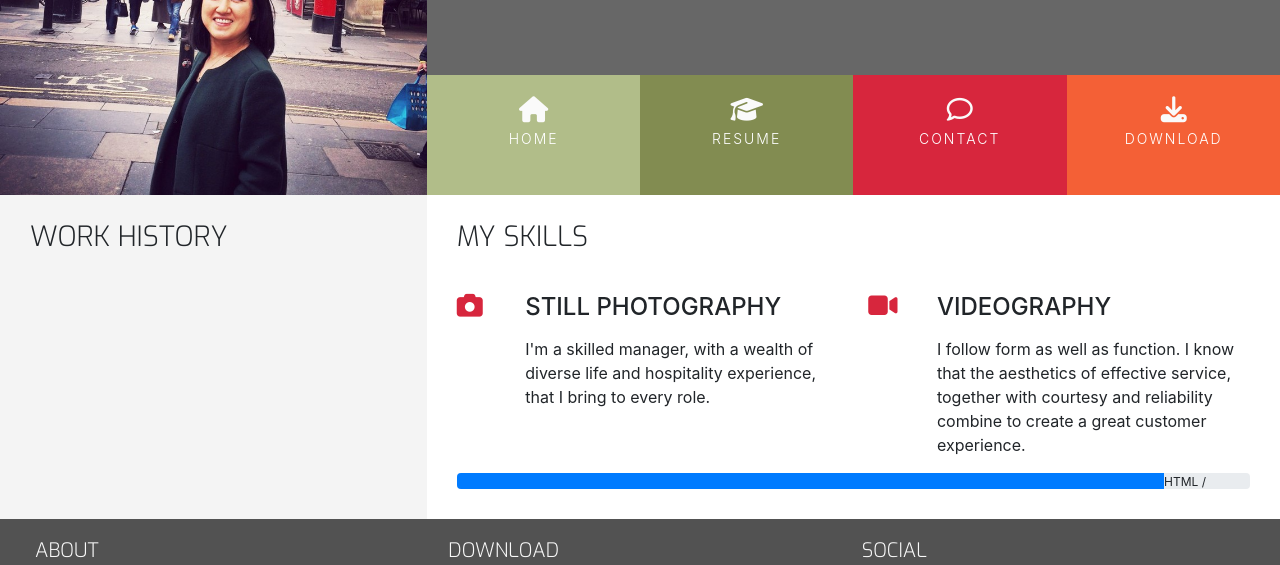
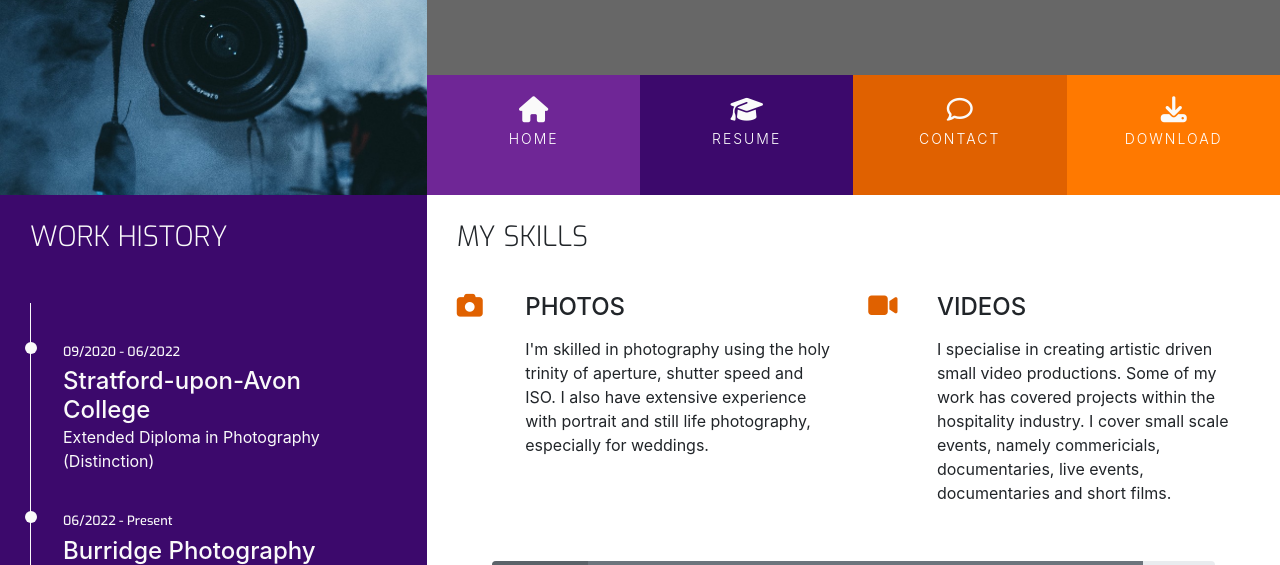
Before and after one commit to janet-dev/ci-ucd-resume, a plain HTML site: page resume.html in a window 1280 px wide. Shown: the part 174-739 px from the top of the page. Drawn offline with nearby package versions, Linux system fonts and the light colour scheme.

Commit message:
Add resume.html content

```diff
--- a/assets/css/style.css
+++ b/assets/css/style.css
@@ -14,17 +14,21 @@
     background-color: #f4f4f4;
 }
 
+.bg-color-work-history {
+    background-color: #3c096c;
+}
+
 .ui-menu-color-home {
-    background-color: #b1bd89;
+    background-color: #6f2696;
 }
 .ui-menu-color-resume {
-    background-color: #828c51;
+    background-color: #3c096c;
 }
 .ui-menu-color-contact {
-    background-color: #d7263d;
+    background-color: #e06100;
 }
 .ui-menu-color-download {
-    background-color: #f46036;
+    background-color: #ff7900;
 }
 
 /*------------------------------------Special paddings/margins/text*/
@@ -57,6 +61,7 @@ h1,h2,h3,h4 {
     float: none;
 }
 
+.history-heading,
 .section-heading {
     font-family: "Exo", sans-serif;
     font-weight: 300;
@@ -75,7 +80,7 @@ header {
 }
 
 .logo {
-    background: url("../images/miranda.jpg");
+    background: url("../images/brandon-erlinger-ford-jL8QFwnuOcQ-unsplash.jpg");
     background-position: center;
     background-repeat: no-repeat;
     background-size: cover;
@@ -169,7 +174,7 @@ footer {
     -o-transition: all 0.35s ease-in-out;
 }
 .cv-pdf i:hover {
-    color: #f46036;
+    color: #3c096c;
 }
 
 .social-links li a i {
@@ -188,7 +193,7 @@ footer {
     -o-transition: all 0.35s ease-in-out;
 }
 .social-links li a i:hover {
-    background: #828c51;
+    background: #3c096c;
 }
 
 #footer-details {
@@ -199,7 +204,7 @@ footer {
 
 .three-reasons-icon {
     font-size: 26px;
-    color: #d7263d;
+    color: #e06100;
 }
 .three-reasons-heading {
     margin-bottom: 15px;
@@ -237,3 +242,67 @@ footer {
     position: relative;
     width: 60%;
 }
+
+/*------------------------------------Personal info*/
+
+.progress {
+    position: relative;
+    height: 25px;
+    margin-bottom: 4px;
+}
+.progress-type {
+    position: absolute;
+    left: 0px;
+    font-weight: 400;
+    padding: 3px 30px 2px 10px;
+    color: #fafafa;
+    background-color: rgba(25, 25, 25, 0.2);
+}
+.progress-section {
+    margin: 40px 20px;
+}
+
+/*------------------------------------Work history*/
+
+.history-heading {
+    color: #fafafa;
+    margin-bottom: 50px;
+}
+
+.timeline-item {
+    padding: 4em 2em 0em 2em;
+    position: relative;
+    color: #fafafa;
+    border-left: 1px solid;
+}
+.timeline-item p {
+    padding: 0;
+    margin: 0;
+}
+.timeline-item:before {
+    content: attr(data-dates);
+    position: absolute;
+    left: 2.5em;
+    top: 3em;
+    display: block;
+    font-family: "Exo", sans-serif;
+    font-weight: 500;
+    font-size: 0.8em;
+    padding: 0;
+    margin: 0;
+}
+.timeline-item:after {
+    width: 12px;
+    height: 12px;
+    display: block;
+    top: 2.4em;
+    position: absolute;
+    left: -6px;
+    border-radius: 12px;
+    content: '';
+    background: #fafafa;
+}
+
+.history-items {
+    margin-bottom: 30px;
+}
--- a/resume.html
+++ b/resume.html
@@ -20,8 +20,8 @@
             <div class="col-md-8">
                 <div class="row no-gutters bg-color-name-title">
                     <div class="col heading">
-                        <h1 class="name">Miranda Murray</h1>
-                        <h2 class="title">Restaurant Manager</h2>
+                        <h1 class="name">Ben Burridge</h1>
+                        <h2 class="title">Photographer & Videographer</h2>
                     </div>
                 </div>
                 <div class="row no-gutters">
@@ -47,10 +47,22 @@
     </header>
     <section class="container-fluid">
         <div class="row">
-            <div class="col-md-4 bg-color-personal-info section-column">
+            <div class="col-md-4 bg-color-work-history section-column">
                 <div class="row">
                     <div class="col-12">
-                        <h3 class="section-heading uppercase">Work History</h3>
+                        <h3 class="history-heading uppercase">Work History</h3>
+                    </div>
+                </div>
+                <div class="history-items">
+                    <div class="timeline-item" data-dates="09/2020 - 06/2022">
+                        <h4>Stratford-upon-Avon College</h4>
+                        <p>Extended Diploma in Photography<br>
+                            (Distinction)
+                        </p>
+                    </div>
+                    <div class="timeline-item" data-dates="06/2022 - Present">
+                        <h4>Burridge Photography</h4>
+                        <p>Freelance Photographer & Videographer</p>
                     </div>
                 </div>
             </div>
@@ -67,10 +79,10 @@
                                 <i class="three-reasons-icon fa fa-camera" aria-hidden="true"></i>
                             </div>
                             <div class="col-10">
-                                <h4 class="three-reasons-heading uppercase">Still Photography</h4>
+                                <h4 class="three-reasons-heading uppercase">Photos</h4>
                                 <p>
-                                    I'm a skilled manager, with a wealth of diverse life and hospitality experience, that I bring to every role.
-                                </p>
+                                    I'm skilled in photography using the holy trinity of aperture, shutter speed and ISO.
+                                    I also have extensive experience with portrait and still life photography, especially for weddings.                                </p>
                             </div>
                         </div>
                     </div>
@@ -80,24 +92,46 @@
                                 <i class="three-reasons-icon fa fa-video" aria-hidden="true"></i>
                             </div>
                             <div class="col-10">
-                                <h4 class="three-reasons-heading uppercase">Videography</h4>
+                                <h4 class="three-reasons-heading uppercase">Videos</h4>
                                 <p>
-                                    I follow form as well as function.
-                                    I know that the aesthetics of effective service, together with
-                                    courtesy and reliability combine
-                                    to create a great customer experience.
-                                </p>
+                                    I specialise in creating artistic driven small video productions.
+                                    Some of my work has covered projects within the hospitality industry.
+                                    I cover small scale events, namely commericials, documentaries, live events, documentaries and short films.                                </p>
                             </div>
                         </div>
                     </div>
                 </div>
-                <div class="row">
+                <div class="row  progress-section">
                     <div class="col">
                         <div class="progress">
-                            <div class="progress-bar" role="progressbar" aria-valuenow="90" aria-valuemin="0" aria-valuemax="100" style="width:90%">
+                            <div class="progress-bar bg-secondary" role="progressbar" aria-valuenow="90" aria-valuemin="0" aria-valuemax="100" style="width:90%">
                                 <span class="sr-only">90% complete</span>
                             </div>
-                            <span class="progress-type">HTML / HTML5</span>
+                            <span class="progress-type">Weddings</span>
+                        </div>
+                        <div class="progress">
+                            <div class="progress-bar bg-info" role="progressbar" aria-valuenow="80" aria-valuemin="0" aria-valuemax="100" style="width:80%">
+                                <span class="sr-only">80% complete</span>
+                            </div>
+                            <span class="progress-type">Events</span>
+                        </div>
+                        <div class="progress">
+                            <div class="progress-bar bg-danger" role="progressbar" aria-valuenow="70" aria-valuemin="0" aria-valuemax="100" style="width:70%">
+                                <span class="sr-only">70% complete</span>
+                            </div>
+                            <span class="progress-type">Portraits</span>
+                        </div>
+                        <div class="progress">
+                            <div class="progress-bar bg-warning" role="progressbar" aria-valuenow="80" aria-valuemin="0" aria-valuemax="100" style="width:80%">
+                                <span class="sr-only">80% complete</span>
+                            </div>
+                            <span class="progress-type">Still Life</span>
+                        </div>
+                        <div class="progress">
+                            <div class="progress-bar bg-dark" role="progressbar" aria-valuenow="80" aria-valuemin="0" aria-valuemax="100" style="width:80%">
+                                <span class="sr-only">80% complete</span>
+                            </div>
+                            <span class="progress-type">Video</span>
                         </div>
                     </div>
                 </div>
@@ -109,8 +143,7 @@
             <div class="col-sm-4">
                 <h5 class="uppercase general-sub">About</h5>
                 <p class="inline-block">
-                    Experienced manager in the hospitality industry, including roles within hotels and restaurants. Former restaurant owner with experience in reception, housekeeping and a Michelin Star restaurant as a supervisor.
-                </p>
+                    Rising freelance photographer and videographer with domain knowledge of the hospitality industry.</p>
             </div>
             <div class="col-sm-4">
                 <h5 class="uppercase general-sub">Download</h5>
@@ -126,7 +159,7 @@
                 <h5 class="uppercase general-sub">Social</h5>
                 <ul class="list-inline social-links">
                     <li class="list-inline-item">
-                        <a target="_blank" href="https://www.linkedin.com/in/miranda-murray-b87b89121/">
+                        <a target="_blank" href="#">
                             <i class="fa fa-linkedin" aria-hidden="true"></i>
                             <span class="sr-only">LinkedIn</span>
                         </a>
```
Also changed, not shown: index.html (+9 -9 lines), assets/images/brandon-erlinger-ford-jL8QFwnuOcQ-unsplash.jpg (added), assets/images/miranda.jpg (deleted).
